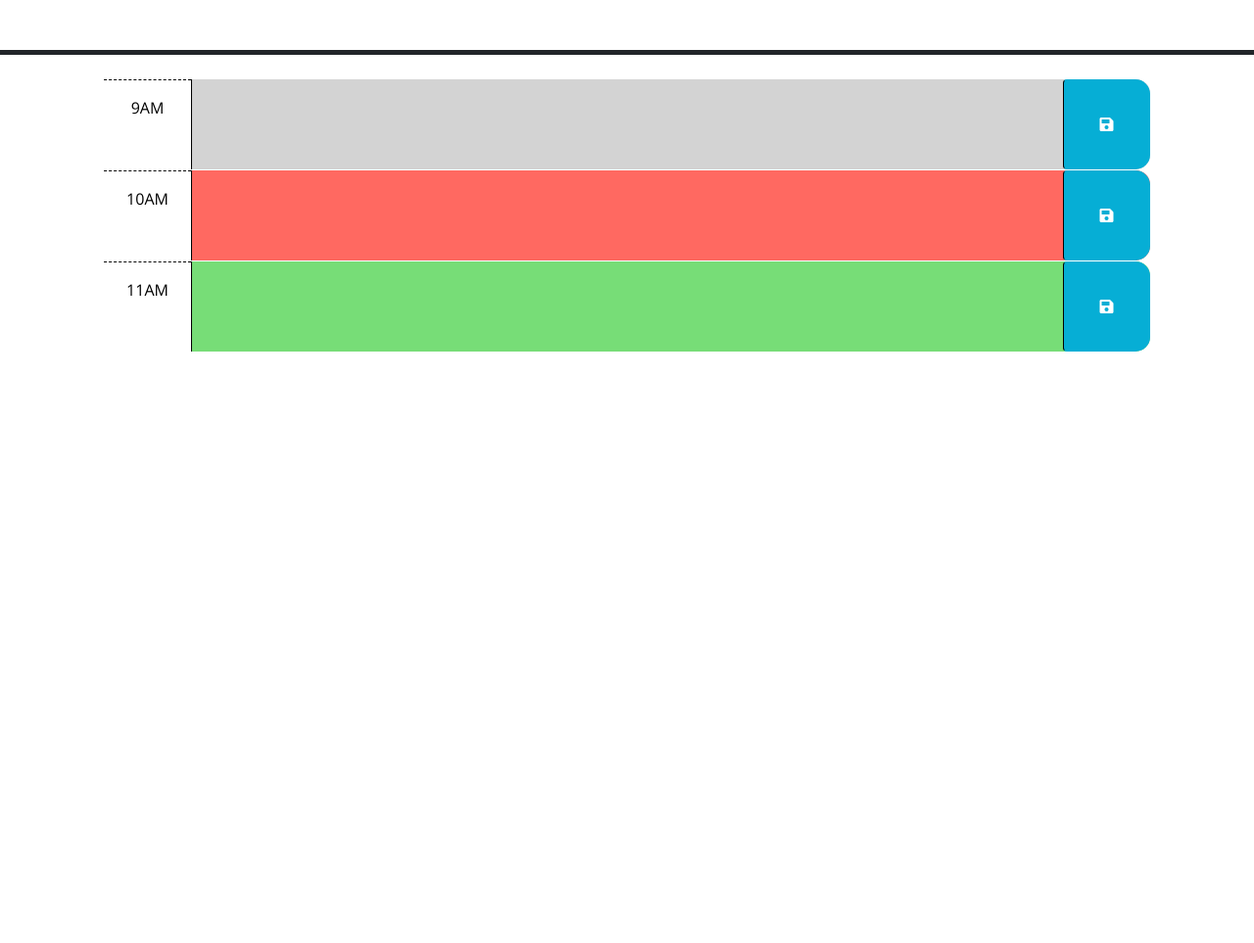
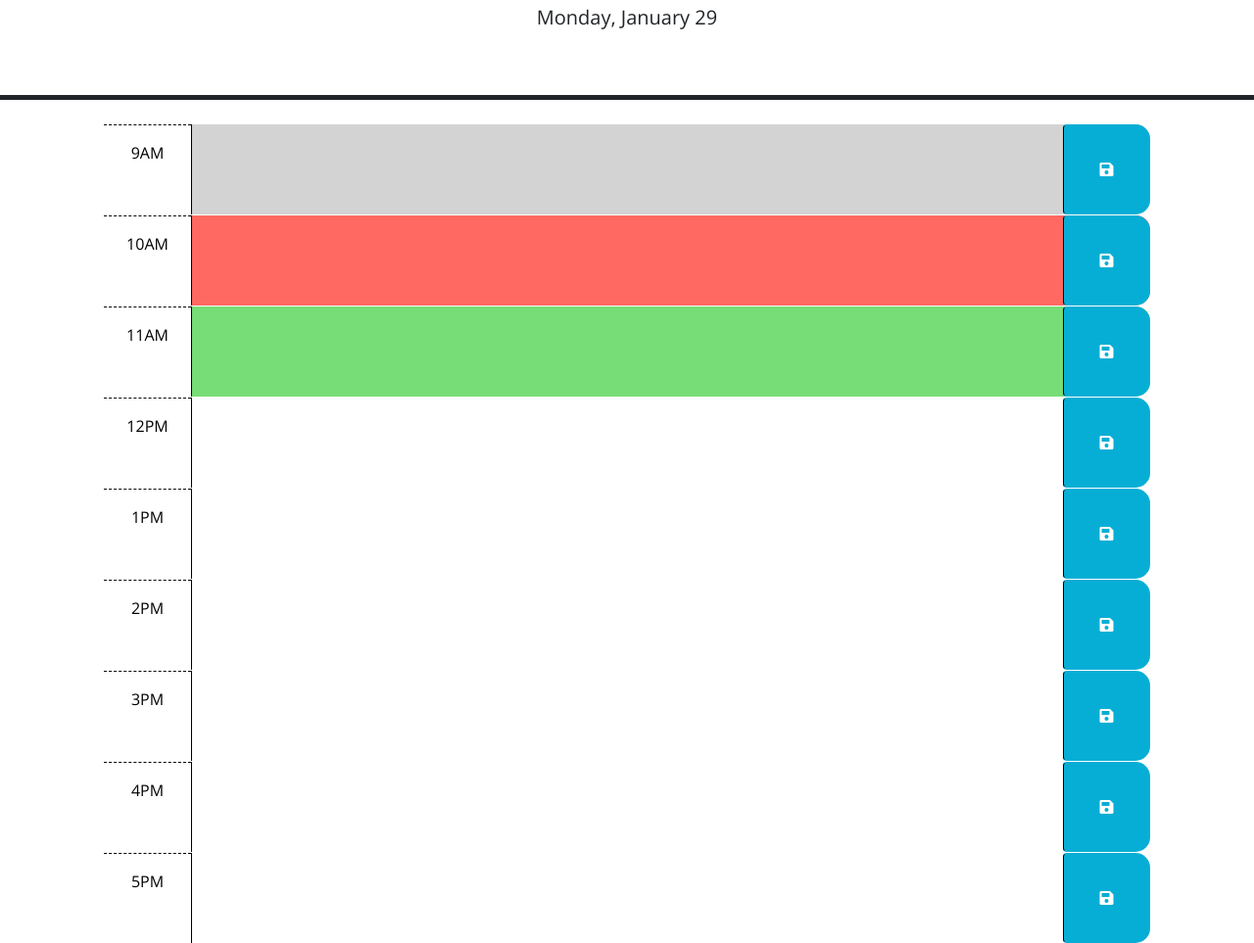
Before and after one commit to RyanMoises5/Calendar-App-RMwk5, a plain HTML site: page index.html in a window 1280 px wide. Shown: the part 176-1139 px from the top of the page at 98% size. Before the commit the page ends 800 px from the top, so only its background shows below. Drawn offline with nearby package versions, Linux system fonts and the light colour scheme.

Commit message:
Added all timeblocks on HTML

```diff
--- a/index.html
+++ b/index.html
@@ -66,6 +66,55 @@
         </button>
       </div>
 
+      <div id="hour-12" class="row time-block">
+        <div class="col-2 col-md-1 hour text-center py-3">12PM</div>
+        <textarea class="col-8 col-md-10 description" rows="3"> </textarea>
+        <button class="btn saveBtn col-2 col-md-1" aria-label="save">
+          <i class="fas fa-save" aria-hidden="true"></i>
+        </button>
+      </div>
+
+      <div id="hour-13" class="row time-block">
+        <div class="col-2 col-md-1 hour text-center py-3">1PM</div>
+        <textarea class="col-8 col-md-10 description" rows="3"> </textarea>
+        <button class="btn saveBtn col-2 col-md-1" aria-label="save">
+          <i class="fas fa-save" aria-hidden="true"></i>
+        </button>
+      </div>
+
+      <div id="hour-14" class="row time-block">
+        <div class="col-2 col-md-1 hour text-center py-3">2PM</div>
+        <textarea class="col-8 col-md-10 description" rows="3"> </textarea>
+        <button class="btn saveBtn col-2 col-md-1" aria-label="save">
+          <i class="fas fa-save" aria-hidden="true"></i>
+        </button>
+      </div>
+
+      <div id="hour-15" class="row time-block">
+        <div class="col-2 col-md-1 hour text-center py-3">3PM</div>
+        <textarea class="col-8 col-md-10 description" rows="3"> </textarea>
+        <button class="btn saveBtn col-2 col-md-1" aria-label="save">
+          <i class="fas fa-save" aria-hidden="true"></i>
+        </button>
+      </div>
+
+      <div id="hour-16" class="row time-block">
+        <div class="col-2 col-md-1 hour text-center py-3">4PM</div>
+        <textarea class="col-8 col-md-10 description" rows="3"> </textarea>
+        <button class="btn saveBtn col-2 col-md-1" aria-label="save">
+          <i class="fas fa-save" aria-hidden="true"></i>
+        </button>
+      </div>
+
+      <div id="hour-17" class="row time-block">
+        <div class="col-2 col-md-1 hour text-center py-3">5PM</div>
+        <textarea class="col-8 col-md-10 description" rows="3"> </textarea>
+        <button class="btn saveBtn col-2 col-md-1" aria-label="save">
+          <i class="fas fa-save" aria-hidden="true"></i>
+        </button>
+      </div>
+
+
     <script src="https://code.jquery.com/jquery-3.4.1.min.js"></script>
     <script
       src="https://cdn.jsdelivr.net/npm/dayjs@1.11.3/dayjs.min.js"
@@ -73,6 +122,8 @@
       crossorigin="anonymous"
     ></script>
 
+    <script src="https://cdn.jsdelivr.net/npm/dayjs@1/dayjs.min.js"></script>
+
     <script src="script.js"></script>
   </body>
 </html>
--- a/script.js
+++ b/script.js
@@ -1,6 +1,9 @@
 // Wrap all code that interacts with the DOM in a call to jQuery to ensure that
 // the code isn't run until the browser has finished rendering all the elements
 // in the html.
+var currentDay = $('#currentDay');
+currentDay.text(dayjs().format('dddd, MMMM D'));
+
 $(function () {
   // TODO: Add a listener for click events on the save button. This code should
   // use the id in the containing time-block as a key to save the user input in
```
